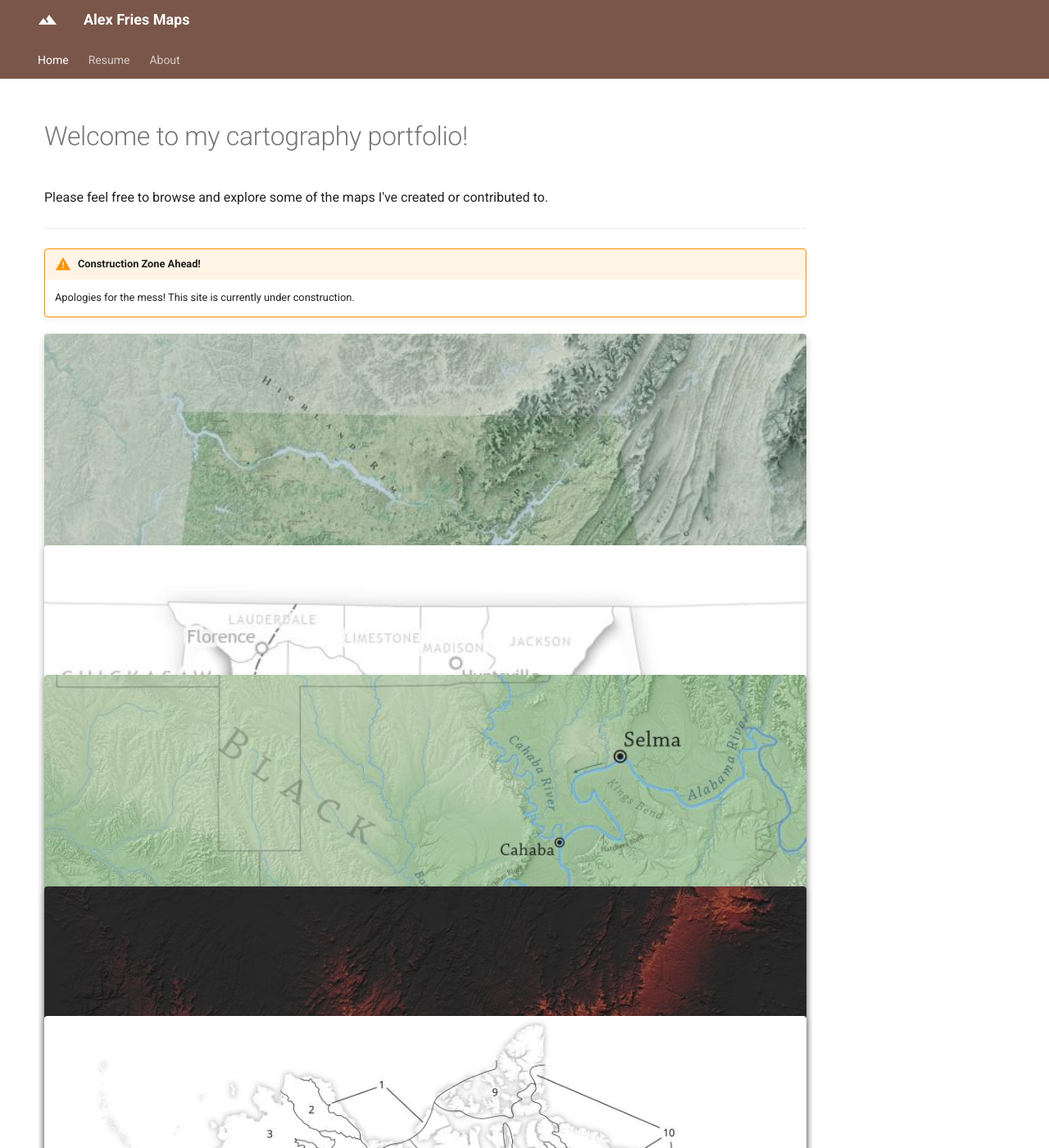
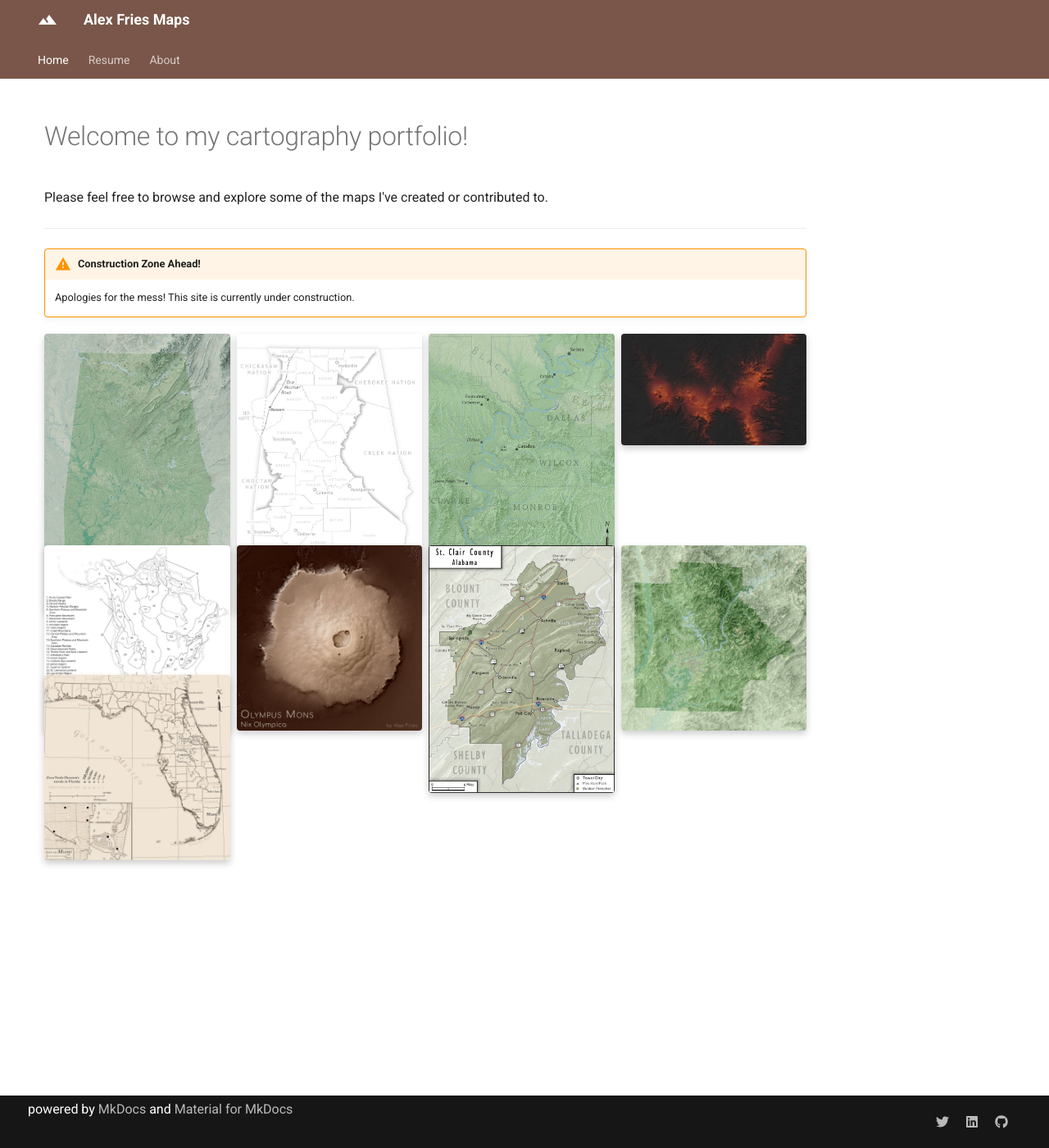
Before and after one commit to acfries/acfries.github.io, an MkDocs documentation site: the page built from docs/index.md, in a window 1280 px wide and 1400 px high. Shown: the whole window at 82% size. Built offline with MkDocs 1.6.1 and Material for MkDocs 9.7.7, drawn with Linux system fonts in a browser that asks for light colours.

Commit message:
Uploading missing image and fixing extra.css

```diff
--- a/docs/stylesheets/extra.css
+++ b/docs/stylesheets/extra.css
@@ -26,7 +26,7 @@
 .gallery {
 	display: grid;
 	grid-gap: 8px;
-	grid-template-columns: repeat(auto-fill, minmax(200px; 1fr));
+	grid-template-columns: repeat(auto-fill, minmax(200px, 1fr));
 	grid-auto-rows: 250px 150px;
 	grid-auto-flow: dense;
 }
```
Also changed, not shown: docs/img/tuscaloosaco_thumb.jpg (added).
